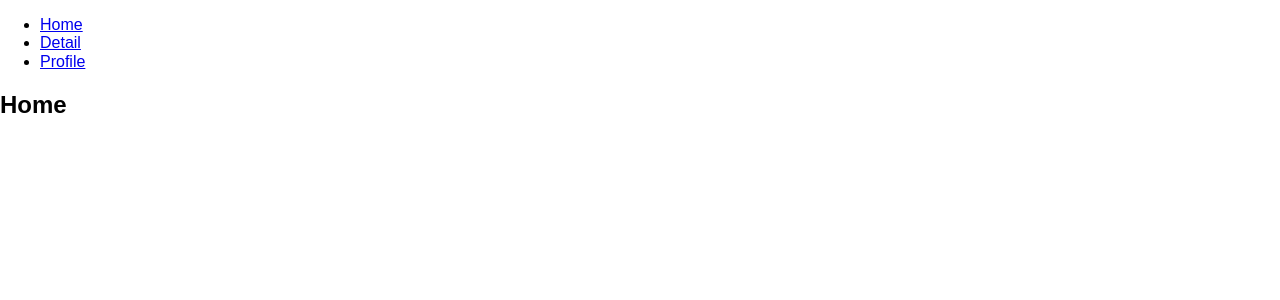
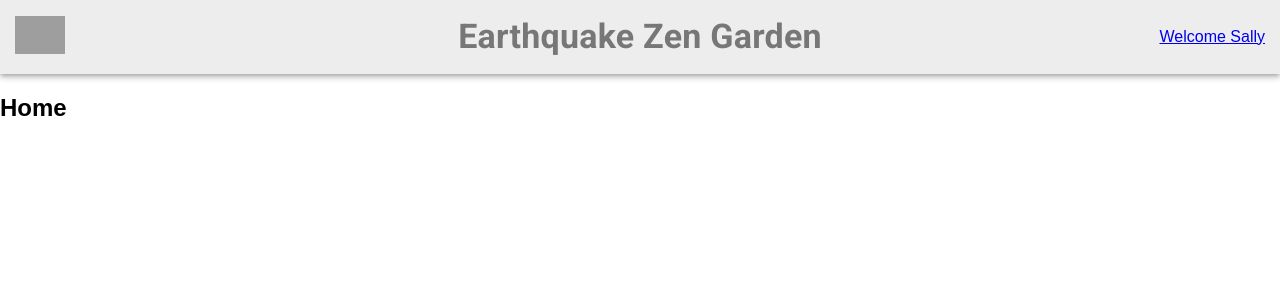
Before and after one commit to Mark-A-A/earthquake-zen-garden, a React app: page / in a window 1280 px wide. Shown: the top 300 px of the page. Built offline with nearby package versions, Linux system fonts and the light colour scheme; grey boxes are pictures that could not be loaded.

Commit message:
NavBar completed

```diff
--- /dev/null
+++ b/src/App/Router/NavBar/NavBar.jsx
@@ -0,0 +1,35 @@
+import React from "react"
+import { Link } from 'react-router-dom';
+import AppBar from '@material-ui/core/AppBar';
+import Toolbar from '@material-ui/core/Toolbar';
+import Typography from '@material-ui/core/Typography';
+
+import '../../styles/style.scss'
+
+export const NavBar = () => {
+  return (
+    <nav>
+      <AppBar position="static" className="appBar-header">
+        <ul className="navbar-items-list">
+          <li id="item-logo">
+            <Link to="/">
+              <logo>
+                <img src="https://www.realtor.com/realtor-com.png" />
+              </logo>
+            </Link>
+          </li>
+          <li id='item-title'>
+            <Typography variant="h4">
+              Earthquake Zen Garden
+            </Typography>
+          </li>
+          <li id="item-welcome-user">
+            <Link to="/profile">
+              Welcome Sally
+            </Link>
+          </li>
+        </ul>
+      </AppBar>
+    </nav>
+  )
+}
--- a/src/App/Router/Navigation.jsx
+++ b/src/App/Router/Navigation.jsx
@@ -9,24 +9,13 @@ import {
 import { Home } from "../Pages/Home/Home";
 import { Detail } from "../Pages/Detail/Detail";
 import { Profile } from "../Pages/Profile/Profile";
+import { NavBar } from "./NavBar/NavBar";
 
 export default function Navigation() {
   return (
     <Router>
-      <div>
-        <nav>
-          <ul>
-            <li>
-              <Link to="/">Home</Link>
-            </li>
-            <li>
-              <Link to="/detail">Detail</Link>
-            </li>
-            <li>
-              <Link to="/profile">Profile</Link>
-            </li>
-          </ul>
-        </nav>
+      <div className="Navigation">
+        <NavBar />
 
         {/* A <Switch> looks through its children <Route>s and
             renders the first one that matches the current URL. */}
--- a/src/App/styles/style.scss
+++ b/src/App/styles/style.scss
@@ -1,8 +1,57 @@
 @import './normalize.scss';
 @import './variables.scss';
-
 
 body {
   font-family: $font-family;
   background-color: white;
 }
+
+nav {
+  .appBar-header {
+    background-color: $light-gray;
+  }
+
+  .navbar-items-list {
+    display: flex;
+    flex-direction: row;
+
+    align-items: center;
+    justify-content: center;
+
+    padding-inline-start: 15px;
+    padding-inline-end: 15px;
+
+    li {
+      list-style: none;
+    }
+
+    li#item-logo {
+      flex: 0 1 15%;
+      logo {
+        img {
+          width: 50px;
+        }
+      }
+    }
+
+    li#item-title {
+      display: flex;
+      justify-content: center;
+      align-items: center;
+      flex: 1 1;
+
+      h4 {
+        color: $dark-gray;
+        font-weight: 600;
+      }
+    }
+
+    li#item-welcome-user {
+      flex-basis: 15%;
+      flex-shrink: 1;
+      justify-content: flex-end;;
+      align-items: center;
+      display: flex;
+    }
+  }
+}
```
